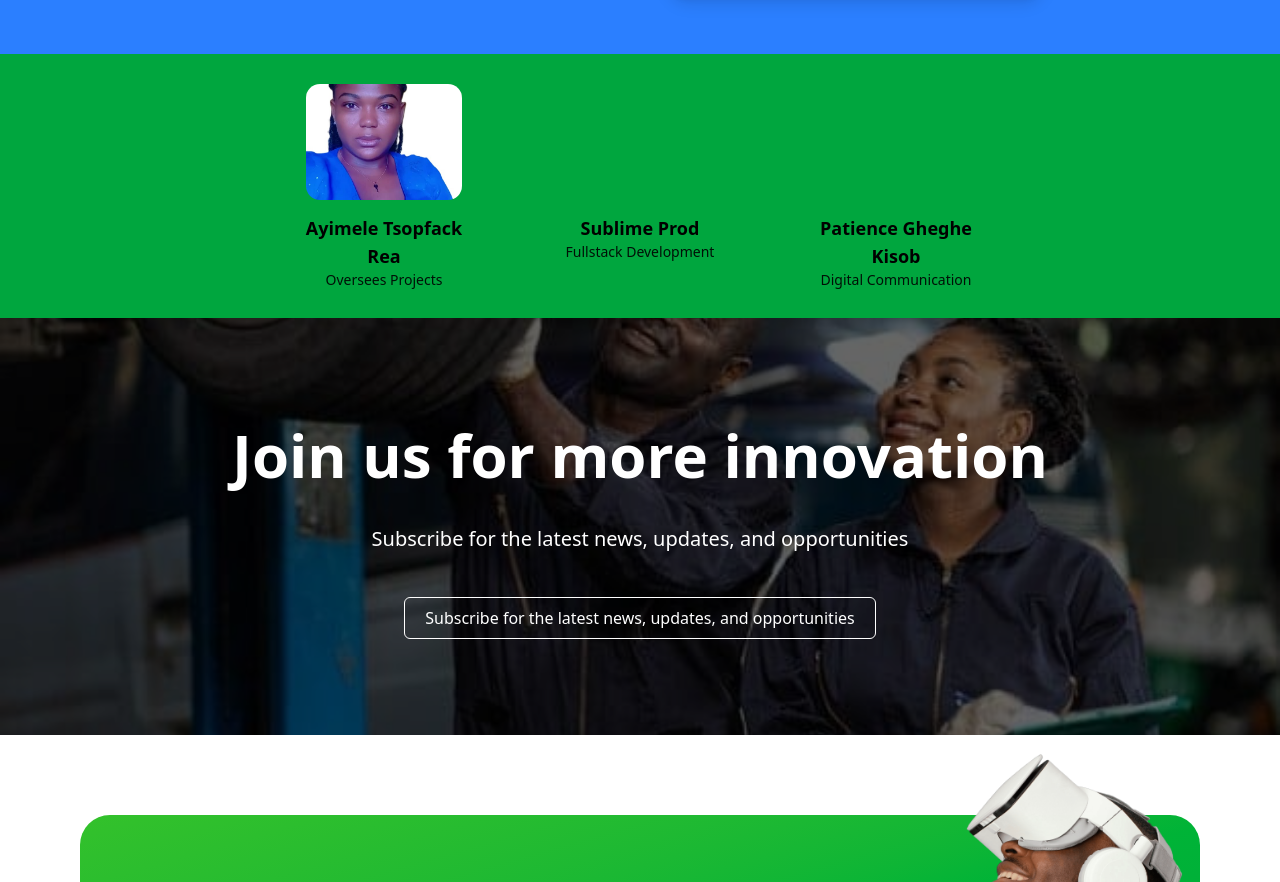
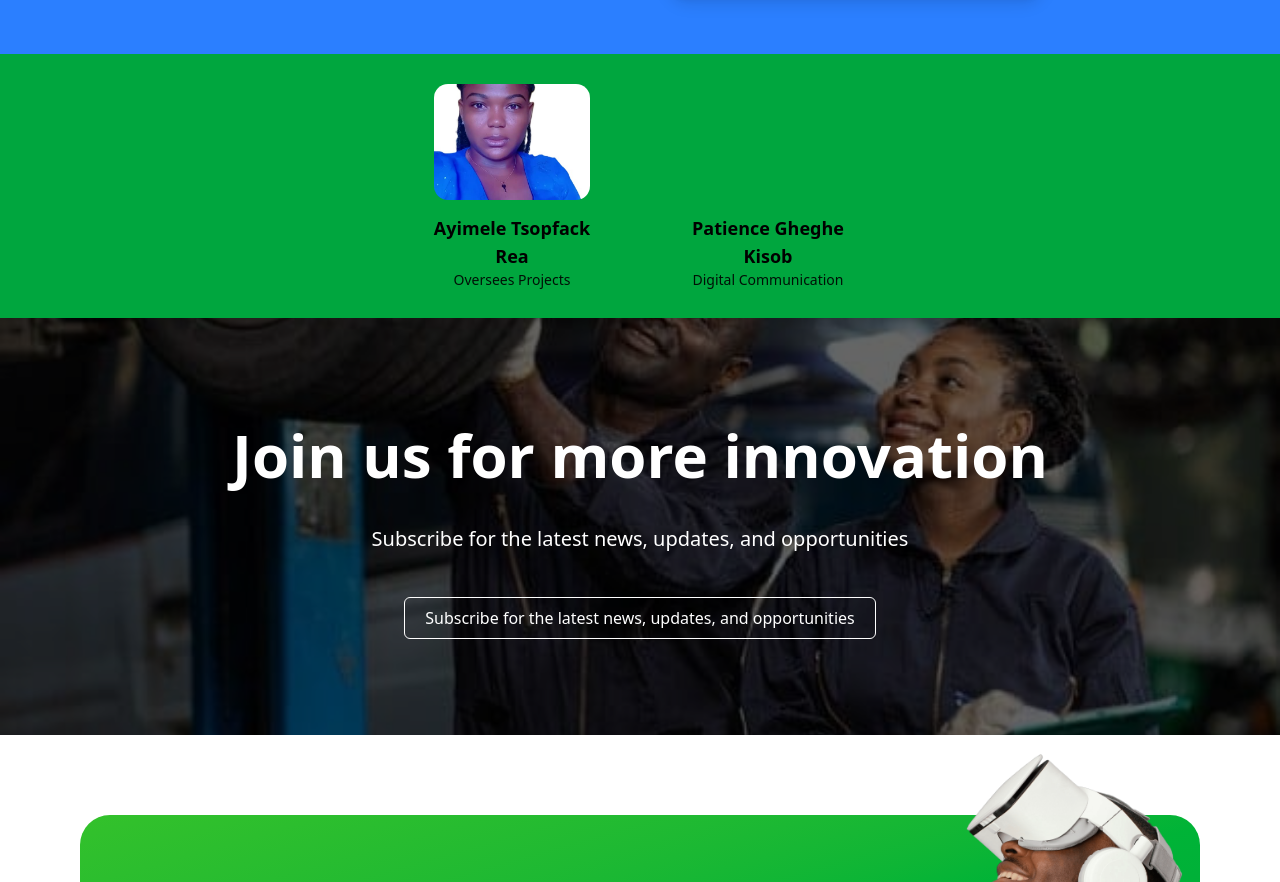
Before and after one commit to K20QuickFast237/Bantu_Front, a React (Vite) app: page /about in a window 1280 px wide. Shown: the part 2938-3820 px from the top of the page. Built offline with nearby package versions, Linux system fonts and the light colour scheme.

Commit message:
delete sublime prod

```diff
--- a/src/components/Teams.jsx
+++ b/src/components/Teams.jsx
@@ -29,14 +29,14 @@ const Teams = () => {
       avatar: personne3,
       miniDescription: t('team.coo.mini')
     },
-    {
-      id: 3,
-      name: t('team.tech.name', { defaultValue: 'Sublime Prod' }),
-      position: t('team.tech'),
-      description: t('team.tech.desc'),
-      avatar: null,
-      miniDescription: t('team.tech.mini')
-    },
+    // {
+    //   id: 3,
+    //   name: t('team.tech.name', { defaultValue: 'Sublime Prod' }),
+    //   position: t('team.tech'),
+    //   description: t('team.tech.desc'),
+    //   avatar: null,
+    //   miniDescription: t('team.tech.mini')
+    // },
     {
       id: 4,
       name: t('team.marketing.name', { defaultValue: 'Patience Gheghe Kisob' }),
```
